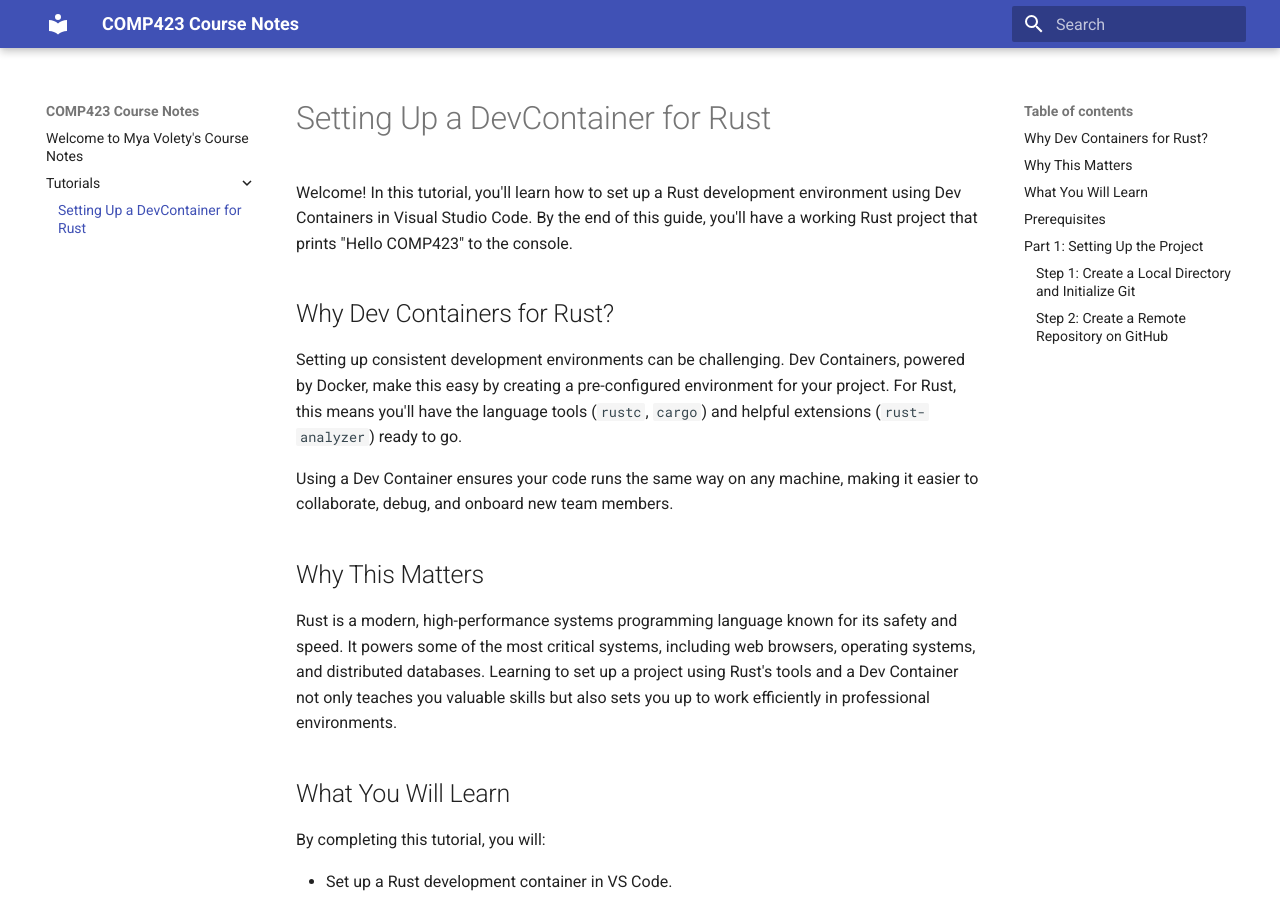
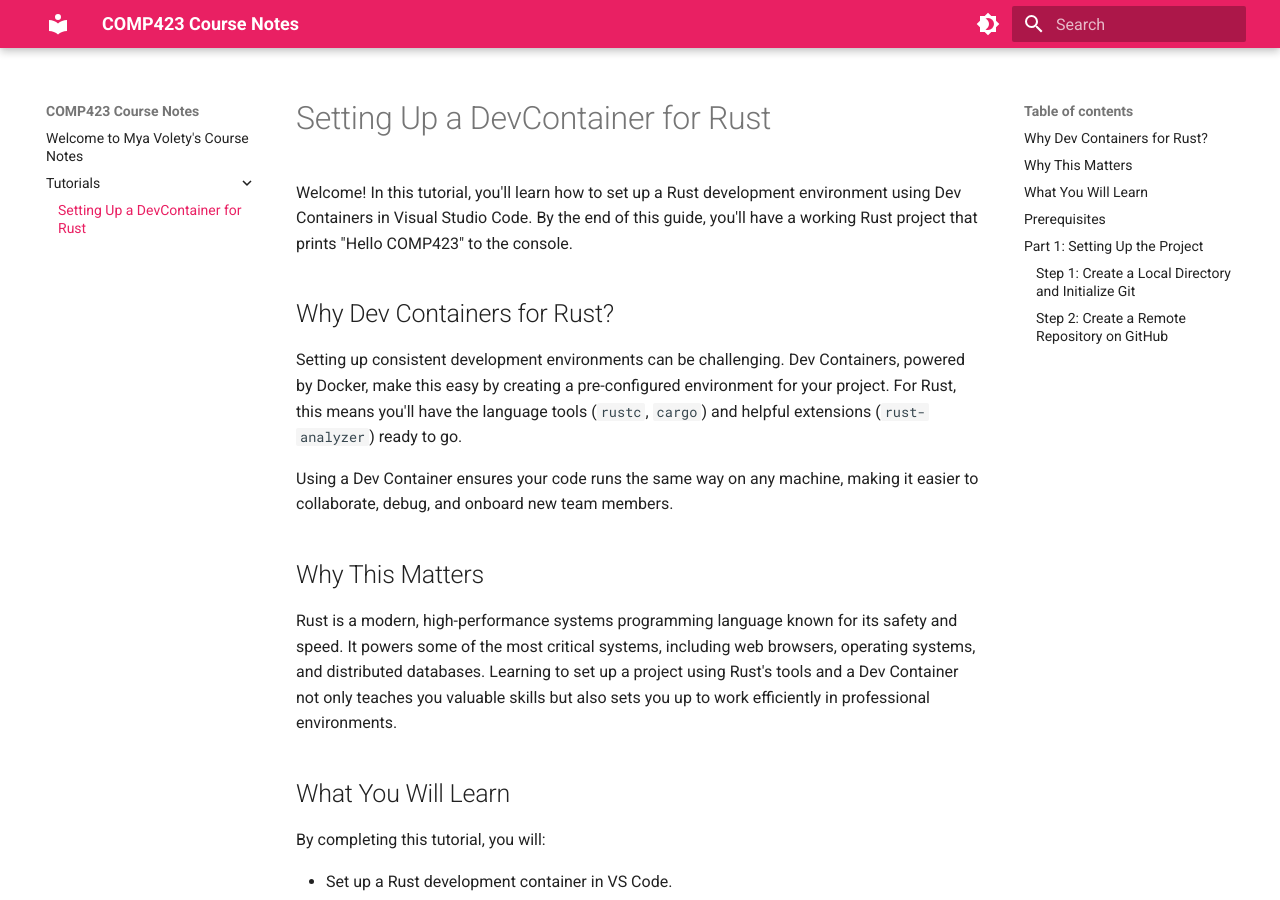
Before and after one commit to mvolety/comp423-course-notes, an MkDocs documentation site: the page built from docs/tutorials/rust-setup.md, in a window 1280 px wide and 900 px high. Built offline with MkDocs 1.6.1 and Material for MkDocs 9.7.7, drawn with Linux system fonts in a browser that asks for light colours.

Commit message:
updated yml

```diff
--- a/mkdocs.yml
+++ b/mkdocs.yml
@@ -1,3 +1,19 @@
 site_name: COMP423 Course Notes
 theme:
   name: material
+  palette:
+    - scheme: default
+      primary: pink
+      accent: blue
+      toggle:
+        icon: material/brightness-4
+        name: Switch to dark mode
+
+markdown_extensions:
+  - admonition
+  - pymdownx.highlight
+  - pymdownx.superfences
+  - pymdownx.tabbed
+  - pymdownx.tilde
+  - pymdownx.tasklist
+  - pymdownx.emoji
```
